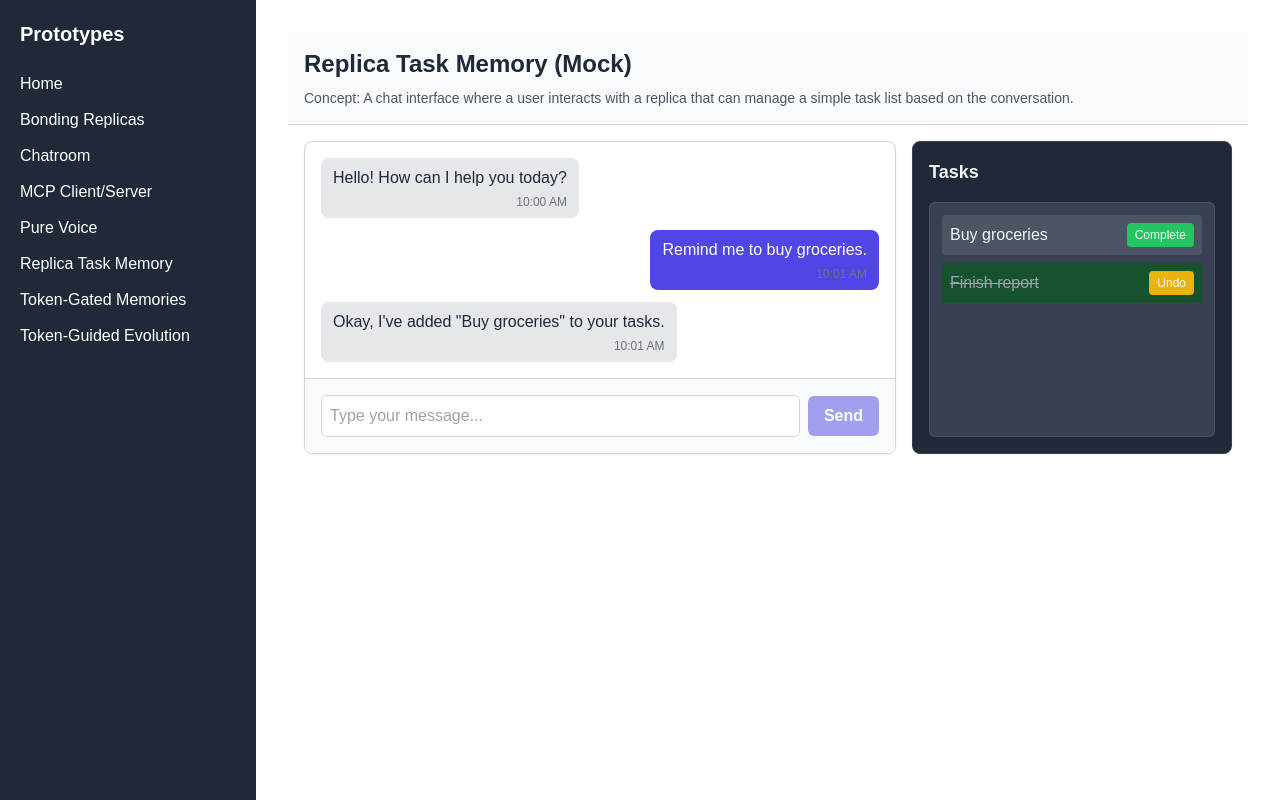
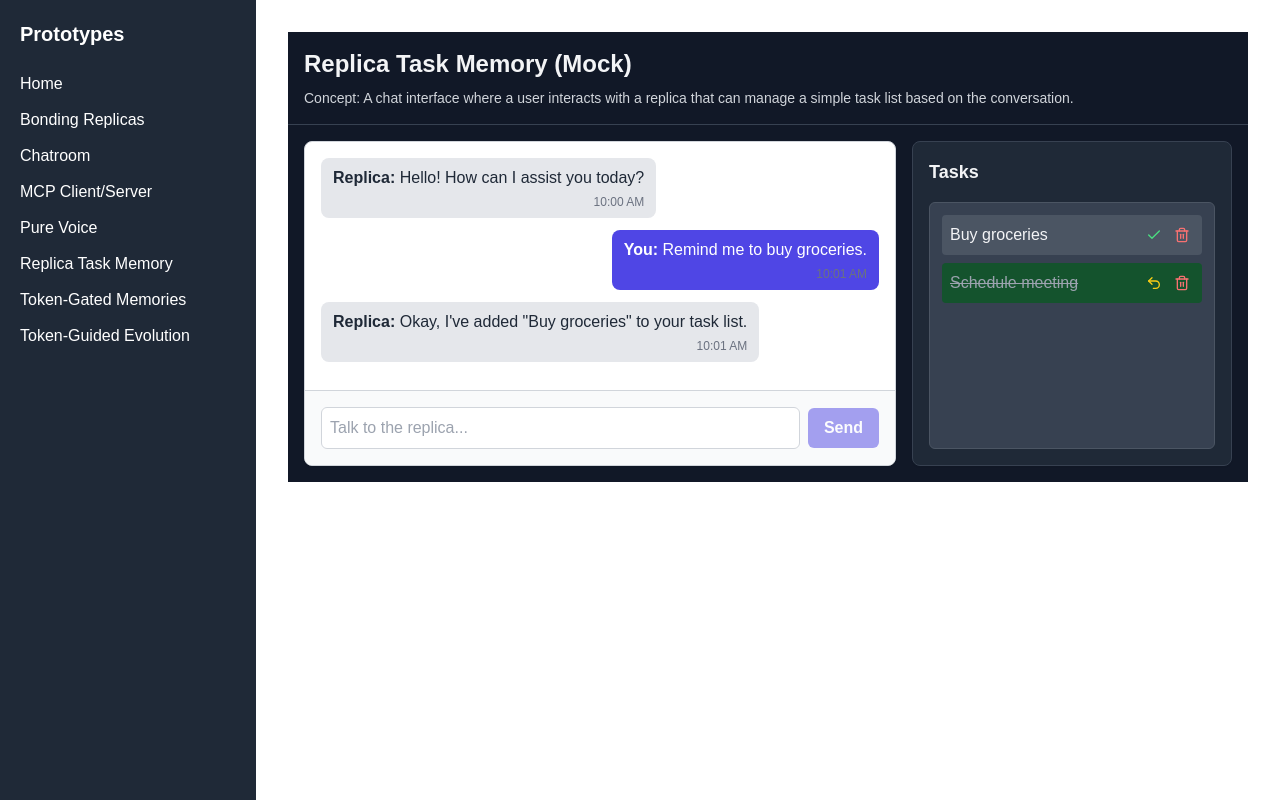
Before and after one commit to davidorban/sensayhacks, a Next.js app: page /prototypes/ReplicaTaskMemory in a window 1280 px wide. Built offline with nearby package versions, Linux system fonts and the light colour scheme.

Commit message:
refactor(ReplicaTaskMemory): Re-apply dark theme, add (Mock), add lucide-react

```diff
--- a/src/app/prototypes/ReplicaTaskMemory/page.tsx
+++ b/src/app/prototypes/ReplicaTaskMemory/page.tsx
@@ -1,6 +1,7 @@
 "use client"; // Required for useState
 
-import React, { useState } from 'react';
+import React, { useState, useRef, useEffect } from 'react';
+import { Check, Trash2, Undo2 } from 'lucide-react'; // Assuming lucide-react for icons
 
 interface Message {
   id: number;
@@ -17,95 +18,135 @@ interface Task {
 
 const ReplicaTaskMemoryPage = () => {
   const [messages, setMessages] = useState<Message[]>([
-    { id: 1, sender: 'Replica', text: 'Hello! How can I help you today?', timestamp: '10:00 AM' },
+    { id: 1, sender: 'Replica', text: 'Hello! How can I assist you today?', timestamp: '10:00 AM' },
     { id: 2, sender: 'User', text: 'Remind me to buy groceries.', timestamp: '10:01 AM' },
-    { id: 3, sender: 'Replica', text: 'Okay, I\'ve added "Buy groceries" to your tasks.', timestamp: '10:01 AM' },
+    { id: 3, sender: 'Replica', text: 'Okay, I\'ve added "Buy groceries" to your task list.', timestamp: '10:01 AM' },
   ]);
+  const [input, setInput] = useState(''); // Changed state variable name for clarity
   const [tasks, setTasks] = useState<Task[]>([
     { id: 1, text: 'Buy groceries', completed: false },
-    { id: 2, text: 'Finish report', completed: true },
+    { id: 2, text: 'Schedule meeting', completed: true },
   ]);
-  const [newMessage, setNewMessage] = useState('');
 
-  const handleSendMessage = () => {
-    if (newMessage.trim() === '') return;
+  // Ref for scrolling messages
+  const messagesEndRef = useRef<null | HTMLDivElement>(null);
+
+  // Scroll to bottom effect
+  useEffect(() => {
+    messagesEndRef.current?.scrollIntoView({ behavior: 'smooth' });
+  }, [messages]);
+
+  // Handle sending message
+  const handleSend = () => {
+    if (input.trim() === '') return;
 
     const userMessage: Message = {
       id: messages.length + 1,
       sender: 'User',
-      text: newMessage,
+      text: input,
       timestamp: new Date().toLocaleTimeString([], { hour: '2-digit', minute: "2-digit" }),
     };
 
-    // Mock replica response
-    const replicaResponse: Message = {
-      id: messages.length + 2,
-      sender: 'Replica',
-      text: `Okay, I received: "${newMessage}". (Mock Response)`, // Mocked interaction
-      timestamp: new Date().toLocaleTimeString([], { hour: '2-digit', minute: "2-digit" }),
-    };
+    // Mock Replica Response & Task Handling
+    let replicaResponseText = "Sorry, I didn't understand that.";
+    const lowerCaseMessage = input.toLowerCase();
 
-    setMessages([...messages, userMessage, replicaResponse]);
-    setNewMessage('');
-
-    // Mock task creation if message contains "add task" or similar
-    if (newMessage.toLowerCase().includes('add task')) {
-      const taskText = newMessage.split('add task')[1]?.trim() || 'New Task from Chat';
+    if (lowerCaseMessage.includes('add task') || lowerCaseMessage.includes('remind me to')) {
+      const taskText = input.replace(/(add task|remind me to)\s*/i, '').trim();
+      if (taskText) {
         const newTask: Task = {
           id: tasks.length + 1,
           text: taskText,
           completed: false,
         };
         setTasks([...tasks, newTask]);
+        replicaResponseText = `Okay, I\'ve added "${taskText}" to your task list.`;
+      } else {
+        replicaResponseText = "What task should I add?";
       }
+    } else if (lowerCaseMessage.includes('show tasks') || lowerCaseMessage.includes('what are my tasks')) {
+      replicaResponseText = tasks.length > 0 ? `Here are your tasks: ${tasks.map(t => t.text).join(', ')}` : "You have no tasks.";
+    } else if (lowerCaseMessage.includes('hello') || lowerCaseMessage.includes('hi')) {
+      replicaResponseText = "Hi there! How can I help?";
+    }
+
+    const replicaMessage: Message = {
+      id: messages.length + 2,
+      sender: 'Replica',
+      text: replicaResponseText,
+      timestamp: new Date().toLocaleTimeString([], { hour: '2-digit', minute: "2-digit" }),
     };
 
+    setMessages([...messages, userMessage, replicaMessage]);
+    setInput(''); // Clear input after sending
+  };
+
+  // Handle task toggle
   const toggleTask = (id: number) => {
-    setTasks(tasks.map(task => task.id === id ? { ...task, completed: !task.completed } : task));
+    setTasks(
+      tasks.map((task) =>
+        task.id === id ? { ...task, completed: !task.completed } : task
+      )
+    );
+  };
+
+  // Handle task deletion
+  const deleteTask = (id: number) => {
+    setTasks(tasks.filter((task) => task.id !== id));
   };
 
   return (
-    <div className="flex flex-col flex-1 bg-white">
-      <div className="p-4 border-b border-gray-300 bg-gray-50">
-        <h1 className="text-2xl font-bold text-gray-800">Replica Task Memory (Mock)</h1>
-        <p className="mt-2 text-sm text-gray-600">
+    <div className="flex flex-col flex-1 bg-gray-900"> {/* Dark BG */}
+      <div className="p-4 border-b border-gray-700"> {/* Darker border */}
+        <h1 className="text-2xl font-bold text-gray-100">Replica Task Memory (Mock)</h1> {/* Light text, (Mock) added */}
+        <p className="mt-2 text-sm text-gray-300"> {/* Lighter gray text */}
           Concept: A chat interface where a user interacts with a replica that can manage a simple task list based on the conversation.
         </p>
       </div>
+
+      {/* Main Content Area */}
       <div className="flex-1 flex p-4 space-x-4 overflow-hidden">
+        {/* Chat Section (Remains Light) */}
         <div className="flex-1 flex flex-col bg-white border border-gray-300 rounded-lg shadow-sm overflow-hidden">
+          {/* Message Display */}
           <div className="flex-1 overflow-y-auto p-4 space-y-3">
-            {messages.map((msg) => (
-              <div key={msg.id} className={`flex ${msg.sender === 'User' ? 'justify-end' : 'justify-start'}`}>
+            {messages.map((msg, index) => (
+              <div key={index} className={`flex ${msg.sender === 'User' ? 'justify-end' : 'justify-start'}`}>
                 <div className={`px-3 py-2 rounded-lg max-w-xs lg:max-w-md ${msg.sender === 'User' ? 'bg-indigo-600 text-white' : 'bg-gray-200 text-gray-800'}`}>
-                  <p>{msg.text}</p>
+                  <strong className="font-semibold">{msg.sender === 'User' ? 'You' : 'Replica'}: </strong>{msg.text}
                   <span className="text-xs text-gray-500 block mt-1 text-right">{msg.timestamp}</span>
                 </div>
               </div>
             ))}
+            <div ref={messagesEndRef} />
           </div>
+          {/* Input Area (Remains Light) */}
           <div className="p-4 border-t border-gray-300 bg-gray-50 flex items-center space-x-2">
             <input
               type="text"
-              value={newMessage}
-              onChange={(e) => setNewMessage(e.target.value)}
-              onKeyPress={(e) => e.key === 'Enter' && handleSendMessage()}
-              placeholder="Type your message..."
+              value={input}
+              onChange={(e) => setInput(e.target.value)}
+              onKeyPress={(e) => e.key === 'Enter' && handleSend()}
+              placeholder="Talk to the replica..."
               className="flex-grow p-2 border border-gray-300 rounded-md focus:outline-none focus:ring-2 focus:ring-indigo-500"
             />
             <button
-              onClick={handleSendMessage}
+              onClick={handleSend}
               className="px-4 py-2 bg-indigo-600 text-white font-semibold rounded-md hover:bg-indigo-700 focus:outline-none focus:ring-2 focus:ring-indigo-500 focus:ring-offset-2 disabled:opacity-50"
-              disabled={!newMessage.trim()}
+              disabled={!input.trim()}
             >
               Send
             </button>
           </div>
         </div>
 
+        {/* Task List Section (Dark Theme) */}
         <div className="w-80 bg-gray-800 p-4 rounded-lg shadow-sm flex flex-col flex-shrink-0 border border-gray-700">
-          <h2 className="text-lg font-semibold mb-4 text-gray-100">Tasks</h2>
-          <div className="flex-1 overflow-y-auto space-y-2 p-3 bg-gray-700 border border-gray-600 rounded-md">
+          <h2 className="text-lg font-semibold mb-4 text-gray-100">Tasks</h2> {/* Light text */}
+          <div className="flex-1 overflow-y-auto space-y-2 p-3 bg-gray-700 border border-gray-600 rounded-md"> {/* Darker list BG */}
+            {tasks.length === 0 ? (
+              <p className="text-gray-400 italic text-sm">No tasks yet.</p> /* Lighter text */
+            ) : (
               <ul className="space-y-2">
                 {tasks.map((task) => (
                   <li
@@ -113,15 +154,26 @@ const ReplicaTaskMemoryPage = () => {
                     className={`flex items-center justify-between p-2 rounded ${task.completed ? 'bg-green-900' : 'bg-gray-600'} text-gray-100`}
                   >
                     <span className={`${task.completed ? 'line-through text-gray-400' : ''}`}>{task.text}</span>
+                    <div className="flex items-center space-x-1">
                       <button
                         onClick={() => toggleTask(task.id)}
-                    className={`px-2 py-1 text-xs rounded ${task.completed ? 'bg-yellow-500 hover:bg-yellow-600' : 'bg-green-500 hover:bg-green-600'} text-white`}
+                        className={`p-1 rounded ${task.completed ? 'text-yellow-400 hover:text-yellow-300' : 'text-green-400 hover:text-green-300'}`}
+                        aria-label={task.completed ? 'Mark as incomplete' : 'Mark as complete'}
                       >
-                    {task.completed ? 'Undo' : 'Complete'}
+                        {task.completed ? <Undo2 size={16} /> : <Check size={16} />}
                       </button>
+                      <button
+                        onClick={() => deleteTask(task.id)}
+                        className="p-1 text-red-400 hover:text-red-300 rounded"
+                        aria-label="Delete task"
+                      >
+                        <Trash2 size={16} />
+                      </button>
+                    </div>
                   </li>
                 ))}
               </ul>
+            )}
           </div>
         </div>
       </div>
```
Also changed, not shown: package.json (+6 -5 lines), 1 other file (tests, documents, lock files or other folders). Lines whose indentation alone changed are shown as unchanged.
